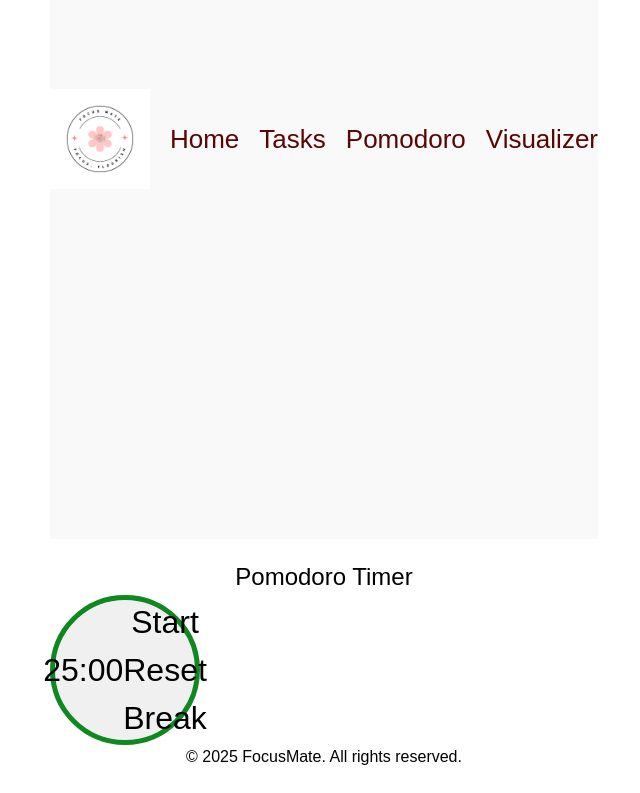
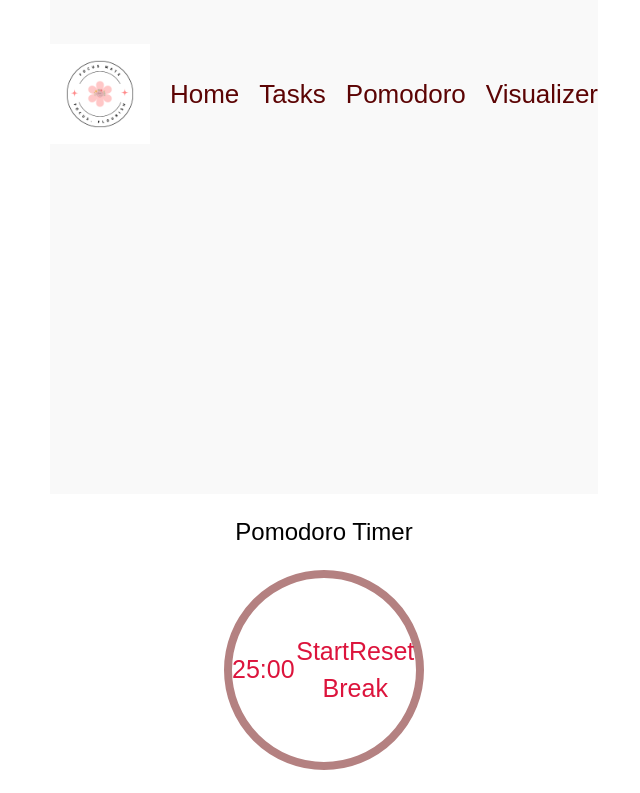
Before and after one commit to amina-nur/FocusMate, a React (Create React App) app: page /timer in a window 1280 px wide. Shown: the part 146-939 px from the top of the page, without its empty margins (316-956 px from the left). Before the commit the page ends 915 px from the top, so only its background shows below. Built offline with nearby package versions, Linux system fonts and the light colour scheme.

Commit message:
Fix:Pomodoro Button alignment

```diff
--- a/src/components/PomodoroTimer.css
+++ b/src/components/PomodoroTimer.css
@@ -20,29 +20,31 @@ h1 {
 }
 
 .timer-circle {
-  width: 150px;
-  height: 150px;
     border-radius: 50%;
-  border: 5px solid #0f881f;
+    width: 200px;
+    height: 200px;
+    margin: 20px auto;
     display: flex;
+    align-items: center;
     justify-content: center;
-  align-items: center;
-  font-size: 2rem;
-  background-color: #f0f0f0;
+    font-size: 25px;
+    color: crimson;
+    border: 8px solid #b48181ff;
 }
+
 .timer-buttons {
+    margin-top: 75px;
     display: flex;
-  gap: 10px;
+    justify-content: space-evenly;
 }
+
 .timer-buttons button {
+    background-color: #f2f6f8ff;
+    color: #fff;
+    border: none;
     padding: 10px 20px;
-  border-radius: 12px;
-  border: none;
-  background-color: #f0f0f0;
-  color: white;
-  font-weight: bold;
+    border-radius: 5px;
     cursor: pointer;
-  transition: background-color 0.2s ease;
 }
 
 .timer-buttons button:hover {
```
Lines whose indentation alone changed are shown as unchanged.
